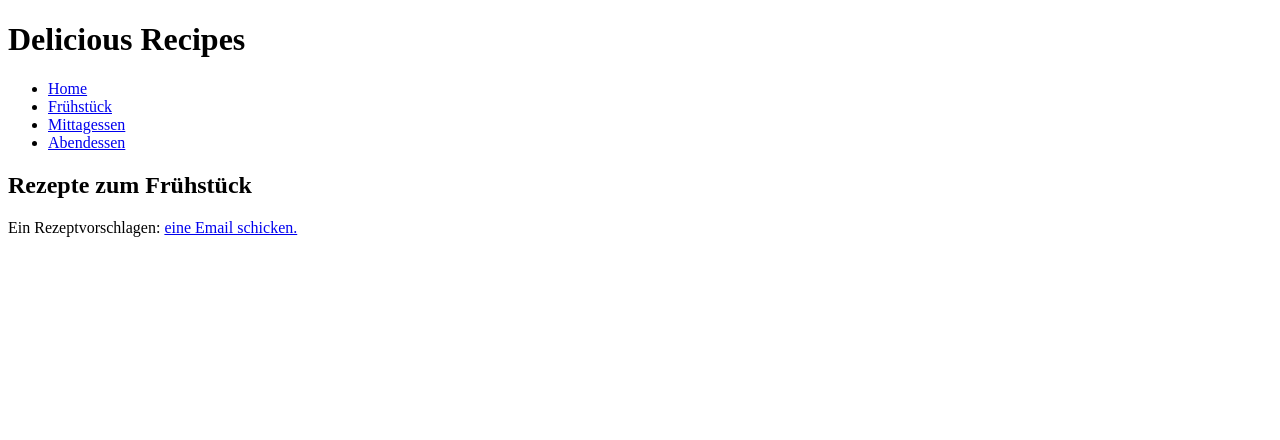
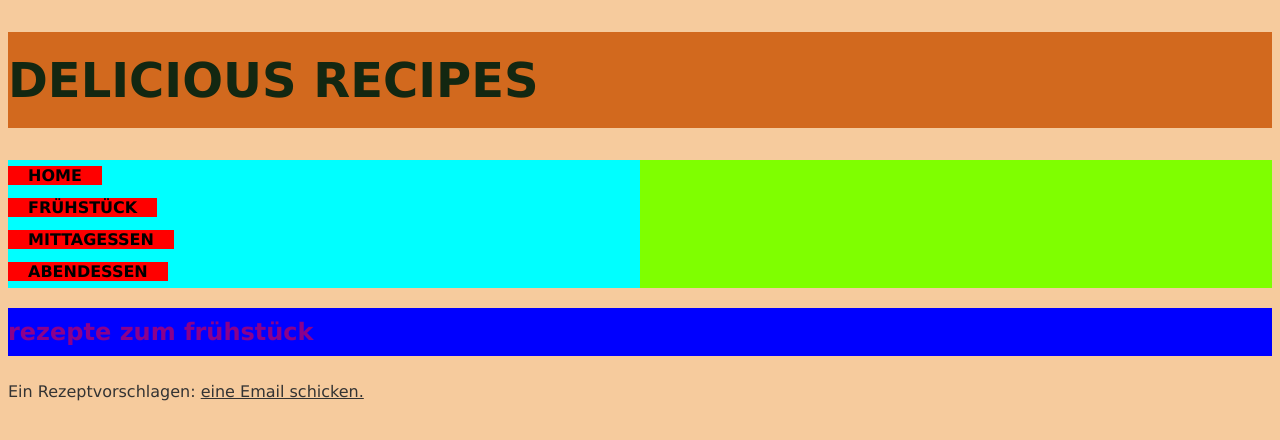
Before and after one commit to ShumilaMalik/test, a plain HTML site: page index.html in a window 1280 px wide. Drawn offline with Linux system fonts and the light colour scheme.

Commit message:
style hinzugefügt

```diff
--- a/index.html
+++ b/index.html
@@ -3,6 +3,7 @@
     <head>
         <meta charset="UTF-8">
         <title>Delicious Recipes</title>
+        <link rel="stylesheet" href="styles.css">
     </head>
     <body>
         <header>
--- /dev/null
+++ b/styles.css
@@ -0,0 +1,44 @@
+* {
+    background-color: #f6cb9d;
+    font-family: 'Lucida Sans', sans-serif;
+    color: #333;
+    line-height: 2;
+}
+
+h1 {
+    color: #132711;
+    font-weight: bold;
+    text-transform: uppercase;
+    font-size: 300%;
+    background-color: chocolate;
+}
+
+h2 {
+    color: #8b008b;
+    font-weight: lighter;
+    text-transform: lowercase;
+    font-weight: bold;
+    background-color: blue;
+}
+
+nav ul {
+    list-style: none;
+    background-color: chartreuse;
+    padding-left: 0;
+}
+
+nav ul li {
+    background-color: aqua;
+    margin-left: 0;
+    margin-right: 50%;
+}
+
+nav ul li a{
+    color: black;
+    text-transform: uppercase;
+    text-decoration: none;
+    font-weight: bold;
+    background-color: red;
+    padding-right: 20px;
+    padding-left: 20px;
+}
```
